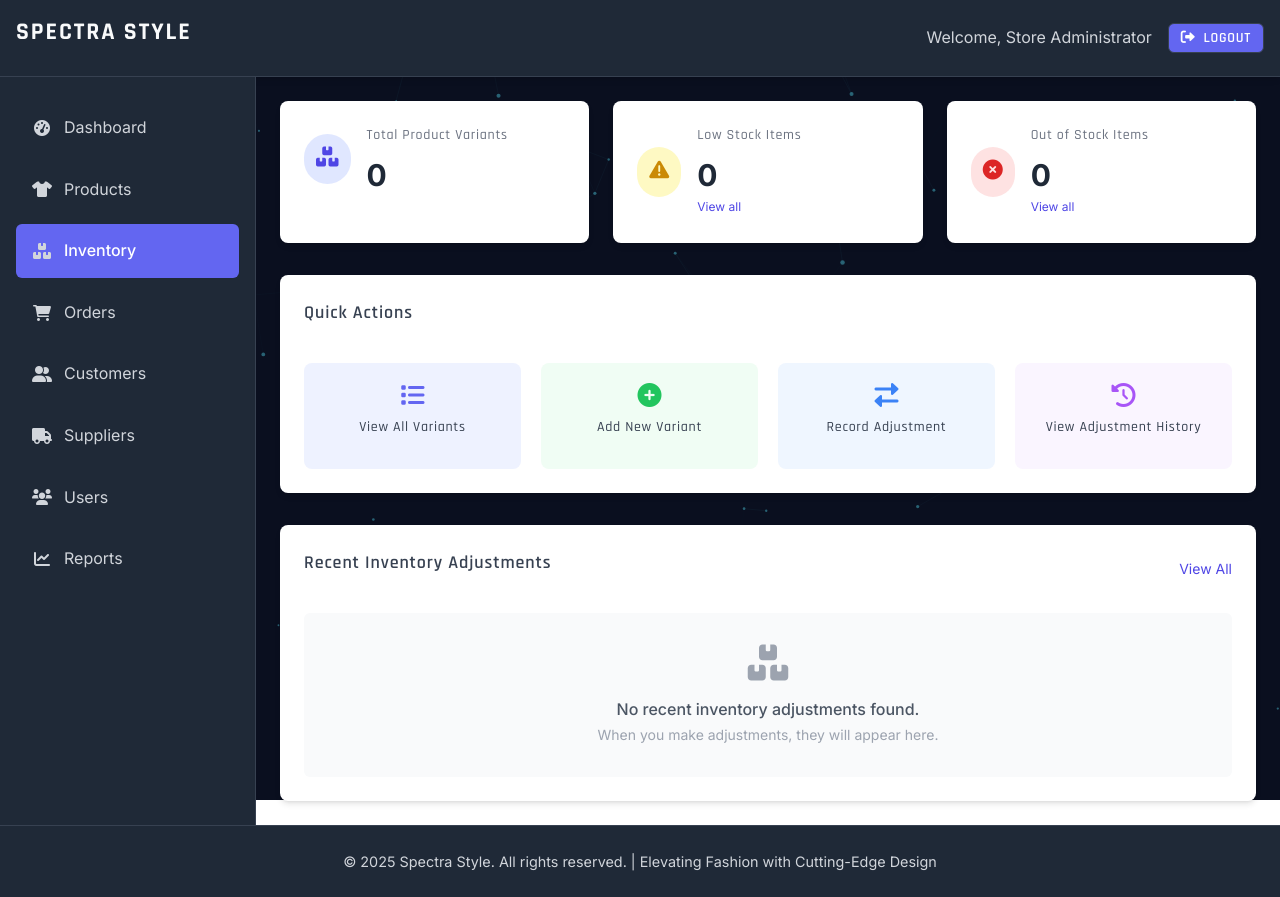
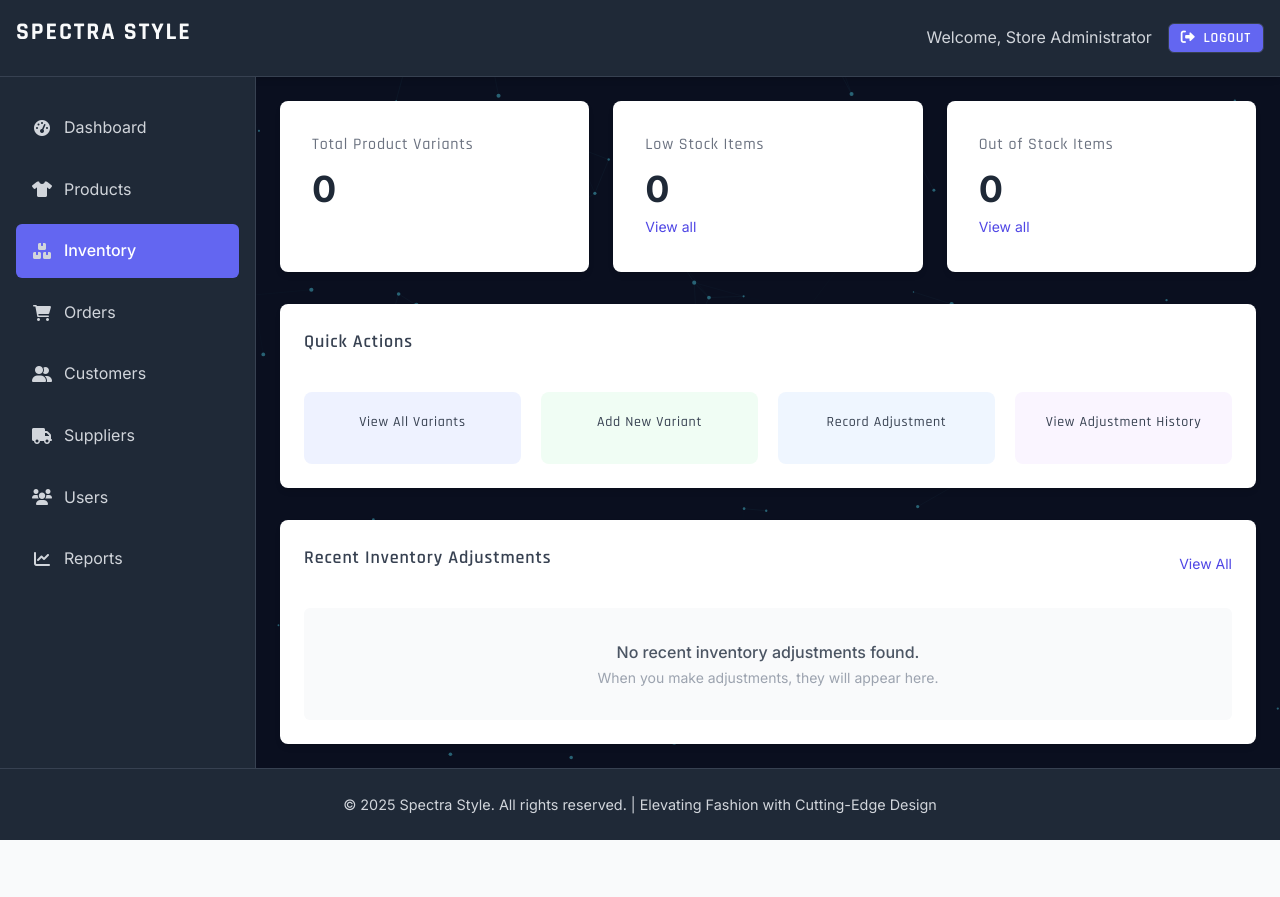
Before and after one commit to kinuris/spectra_clothing, a Django app: page /inventory/ in a window 1280 px wide. After the commit the page ends 840 px from the top, so only its background shows below. Run offline with Django 5.2, Linux system fonts and the light colour scheme; a user stored in the database is signed in; data that the repository does not hold is empty; style sheets or scripts are compiled from the project's sources; parts of the project's set-up code (start-up, migrations or seed data) failed here and were passed over; some libraries are stand-ins or nearby versions.

Commit message:
Removed icons

```diff
--- a/templates/inventory/overview.html
+++ b/templates/inventory/overview.html
@@ -5,42 +5,33 @@
 {% block content %}
 <div class="grid grid-cols-1 md:grid-cols-3 gap-6 mb-8"> <!-- Increased mb-8 -->
     <!-- Total Variants Card -->
-    <div class="bg-white p-6 rounded-lg shadow-md">
+    <div class="bg-white p-8 rounded-lg shadow-md">
         <div class="flex items-center">
-            <div class="p-3 rounded-full bg-indigo-100 text-indigo-600 mr-4">
-                <i class="fas fa-boxes text-xl"></i>
-            </div>
             <div>
-                <h2 class="text-sm font-medium text-gray-500">Total Product Variants</h2>
-                <p class="text-3xl font-bold text-gray-800">{{ total_variants }}</p> <!-- Slightly larger number -->
+                <h2 class="text-base font-medium text-gray-500">Total Product Variants</h2>
+                <p class="text-4xl font-bold text-gray-800">{{ total_variants }}</p>
             </div>
         </div>
     </div>
 
     <!-- Low Stock Card -->
-    <div class="bg-white p-6 rounded-lg shadow-md">
+    <div class="bg-white p-8 rounded-lg shadow-md">
         <div class="flex items-center">
-            <div class="p-3 rounded-full bg-yellow-100 text-yellow-600 mr-4">
-                <i class="fas fa-exclamation-triangle text-xl"></i>
-            </div>
             <div>
-                <h2 class="text-sm font-medium text-gray-500">Low Stock Items</h2>
-                <p class="text-3xl font-bold text-gray-800">{{ low_stock_variants }}</p>
-                <a href="{% url 'inventory:variant_list' %}?stock_level=low" class="text-xs text-indigo-600 hover:text-indigo-800 hover:underline mt-1 inline-block">View all</a>
+                <h2 class="text-base font-medium text-gray-500">Low Stock Items</h2>
+                <p class="text-4xl font-bold text-gray-800">{{ low_stock_variants }}</p>
+                <a href="{% url 'inventory:variant_list' %}?stock_level=low" class="text-sm text-indigo-600 hover:text-indigo-800 hover:underline mt-2 inline-block">View all</a>
             </div>
         </div>
     </div>
 
     <!-- Out of Stock Card -->
-    <div class="bg-white p-6 rounded-lg shadow-md">
+    <div class="bg-white p-8 rounded-lg shadow-md">
         <div class="flex items-center">
-            <div class="p-3 rounded-full bg-red-100 text-red-600 mr-4">
-                <i class="fas fa-times-circle text-xl"></i>
-            </div>
             <div>
-                <h2 class="text-sm font-medium text-gray-500">Out of Stock Items</h2>
-                <p class="text-3xl font-bold text-gray-800">{{ out_of_stock_variants }}</p>
-                <a href="{% url 'inventory:variant_list' %}?stock_level=out" class="text-xs text-indigo-600 hover:text-indigo-800 hover:underline mt-1 inline-block">View all</a>
+                <h2 class="text-base font-medium text-gray-500">Out of Stock Items</h2>
+                <p class="text-4xl font-bold text-gray-800">{{ out_of_stock_variants }}</p>
+                <a href="{% url 'inventory:variant_list' %}?stock_level=out" class="text-sm text-indigo-600 hover:text-indigo-800 hover:underline mt-2 inline-block">View all</a>
             </div>
         </div>
     </div>
@@ -53,22 +44,18 @@
 
     <div class="grid grid-cols-1 sm:grid-cols-2 md:grid-cols-4 gap-5"> <!-- Adjusted gap -->
         <a href="{% url 'inventory:variant_list' %}" class="bg-indigo-50 hover:bg-indigo-100 p-5 rounded-lg text-center transition-colors duration-200 ease-in-out flex flex-col items-center justify-center group">
-            <i class="fas fa-list text-indigo-500 group-hover:text-indigo-600 text-2xl mb-2.5 transition-colors duration-200 ease-in-out"></i>
             <h3 class="text-sm font-medium text-gray-700 group-hover:text-indigo-700 transition-colors duration-200 ease-in-out">View All Variants</h3>
         </a>
 
         <a href="{% url 'inventory:variant_add' %}" class="bg-green-50 hover:bg-green-100 p-5 rounded-lg text-center transition-colors duration-200 ease-in-out flex flex-col items-center justify-center group">
-            <i class="fas fa-plus-circle text-green-500 group-hover:text-green-600 text-2xl mb-2.5 transition-colors duration-200 ease-in-out"></i>
             <h3 class="text-sm font-medium text-gray-700 group-hover:text-green-700 transition-colors duration-200 ease-in-out">Add New Variant</h3>
         </a>
 
         <a href="{% url 'inventory:adjustment_add' %}" class="bg-blue-50 hover:bg-blue-100 p-5 rounded-lg text-center transition-colors duration-200 ease-in-out flex flex-col items-center justify-center group">
-            <i class="fas fa-exchange-alt text-blue-500 group-hover:text-blue-600 text-2xl mb-2.5 transition-colors duration-200 ease-in-out"></i>
             <h3 class="text-sm font-medium text-gray-700 group-hover:text-blue-700 transition-colors duration-200 ease-in-out">Record Adjustment</h3>
         </a>
 
         <a href="{% url 'inventory:adjustment_list' %}" class="bg-purple-50 hover:bg-purple-100 p-5 rounded-lg text-center transition-colors duration-200 ease-in-out flex flex-col items-center justify-center group">
-            <i class="fas fa-history text-purple-500 group-hover:text-purple-600 text-2xl mb-2.5 transition-colors duration-200 ease-in-out"></i>
             <h3 class="text-sm font-medium text-gray-700 group-hover:text-purple-700 transition-colors duration-200 ease-in-out">View Adjustment History</h3>
         </a>
     </div>
@@ -133,9 +120,6 @@
     </div>
     {% else %}
     <div class="bg-gray-50 p-8 rounded-md text-center">
-        <div class="flex justify-center mb-4">
-            <i class="fas fa-boxes text-4xl text-gray-400"></i>
-        </div>
         <p class="text-gray-600 text-base font-medium">No recent inventory adjustments found.</p>
         <p class="text-gray-400 text-sm mt-1">When you make adjustments, they will appear here.</p>
     </div>
```
Also changed, not shown: templates/dashboard/dashboard.html (+0 -12 lines).
